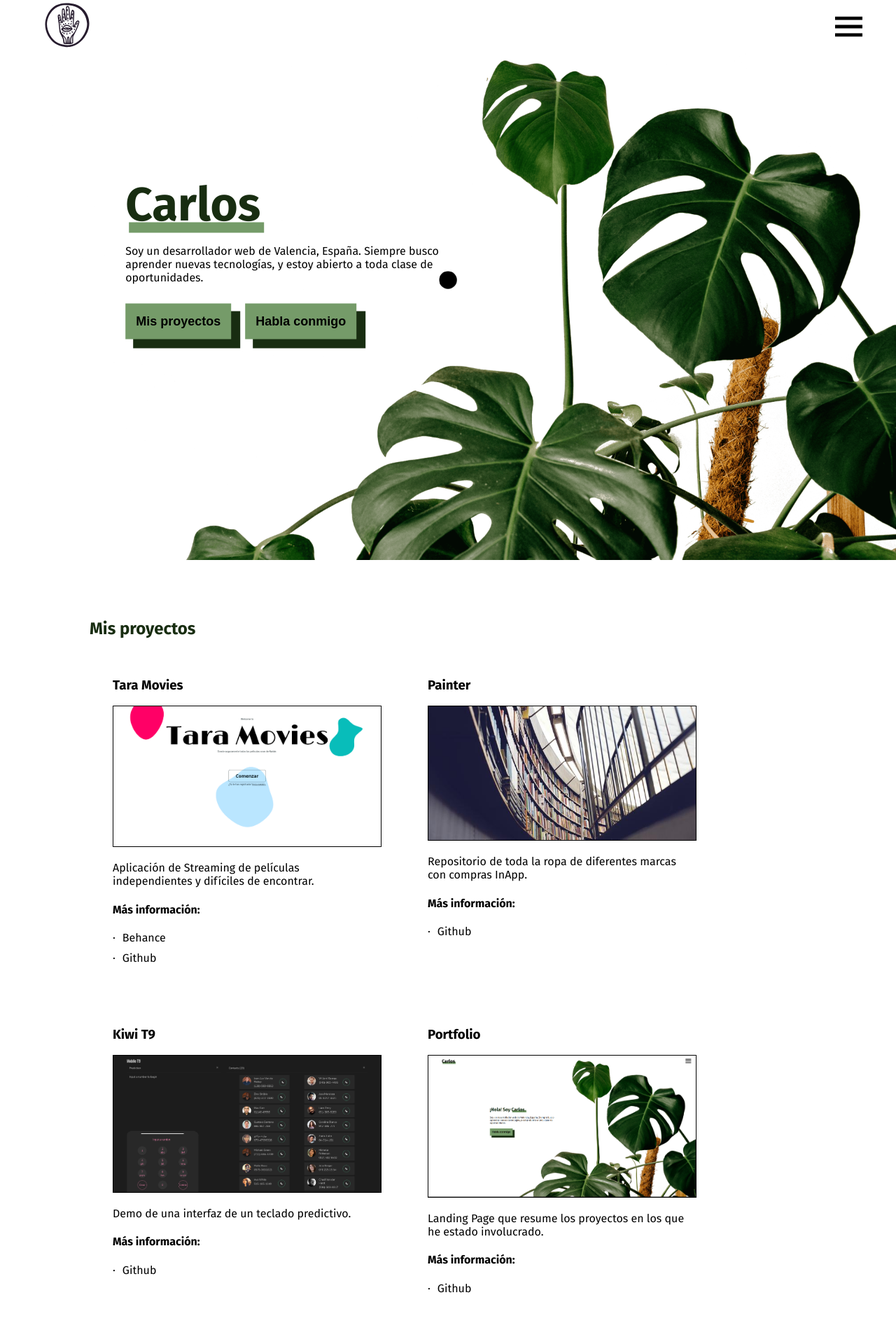
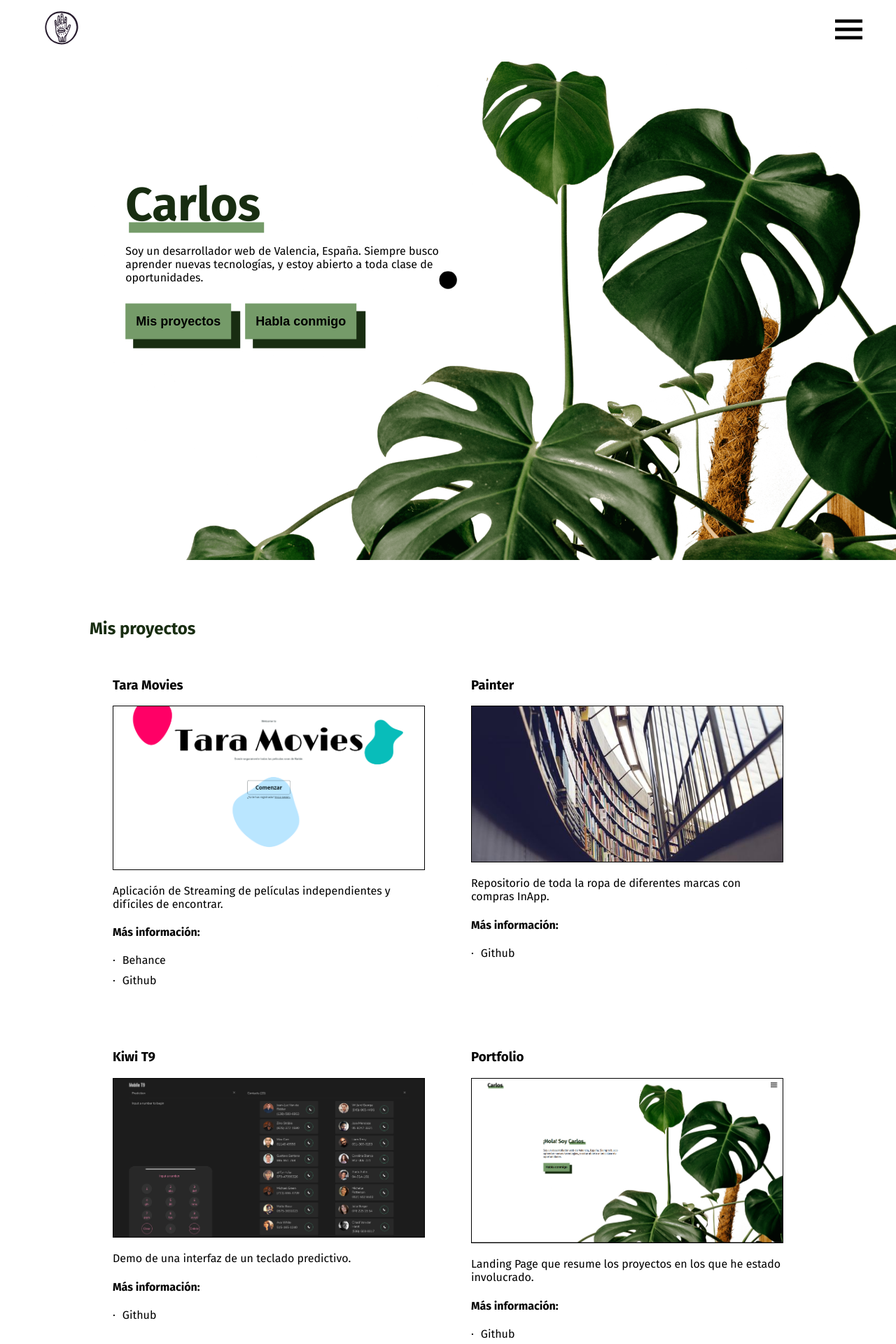
Before and after one commit to daiant/pages, a React (Create React App) app: page / in a window 1280 px wide. Shown: the top 1920 px of the page at 70% size. Built offline with nearby package versions, Linux system fonts and the light colour scheme.

Commit message:
feat(projects): display grid

```diff
--- a/src/App.css
+++ b/src/App.css
@@ -38,9 +38,8 @@
   left: 0;
   display: flex;
   align-items: center;
-  padding-top: 10px;
+  padding-block: 16px;
   width: 100vw;
-  height: 70px;
   z-index: 1;
   transition: all 0.1s ease;
   background-color: white;
@@ -52,7 +51,7 @@
   margin-left: 5%;
 }
 .header_index img {
-  height: 64px;
+  height: 48px;
   width: auto;
 }
 .navigation {
@@ -347,14 +346,11 @@
   border-radius: 50%;
 }
 .projects_wrapper {
-  display: flex;
-  flex-wrap: wrap;
+  display: grid;
+  grid-template-columns: repeat(auto-fill, minmax(350px, 1fr));
   row-gap: 10px;
-  justify-content: flex-start;
 }
 .project {
-  width: 100%;
-  max-width: 450px;
   padding: 1em 2em;
   border: 1px solid transparent;
   position: relative;
--- a/src/index.css
+++ b/src/index.css
@@ -14,3 +14,7 @@
 img {
   user-select: none;
 }
+
+* {
+  box-sizing: border-box;
+}
```
